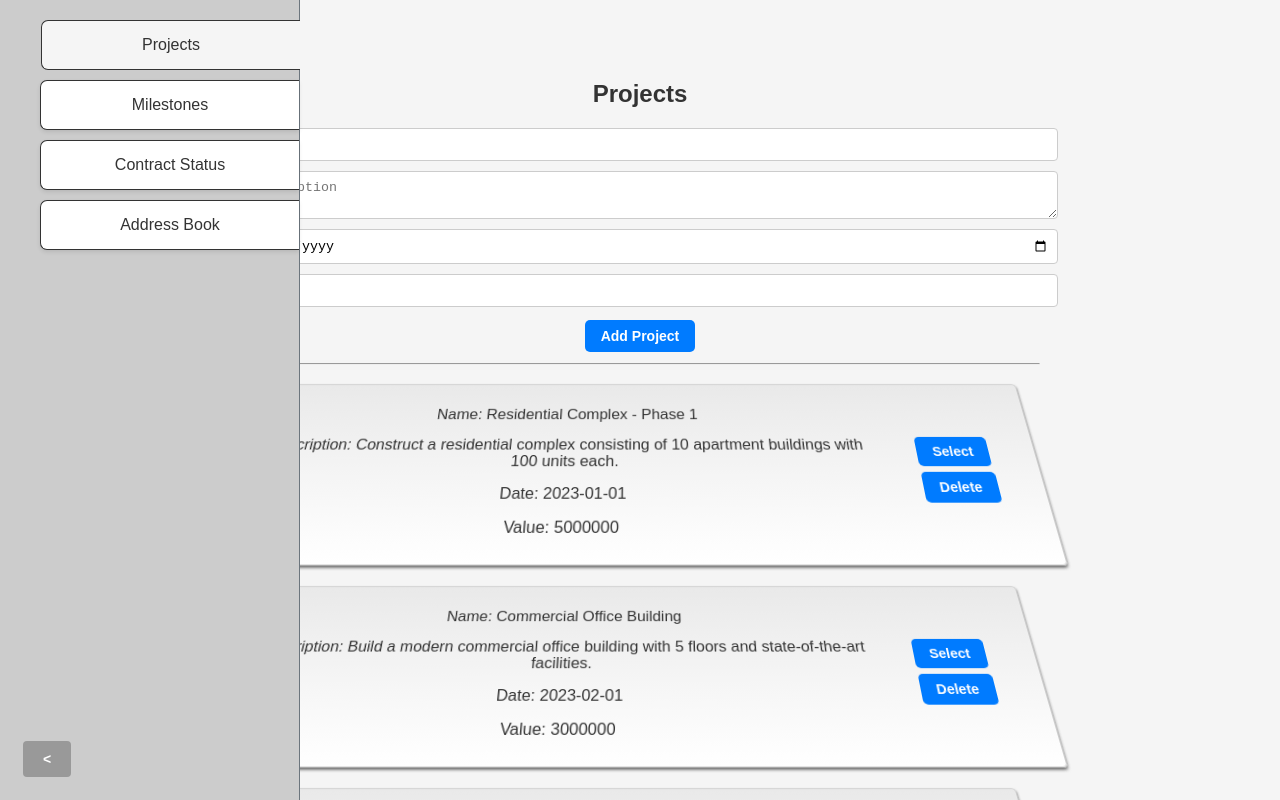
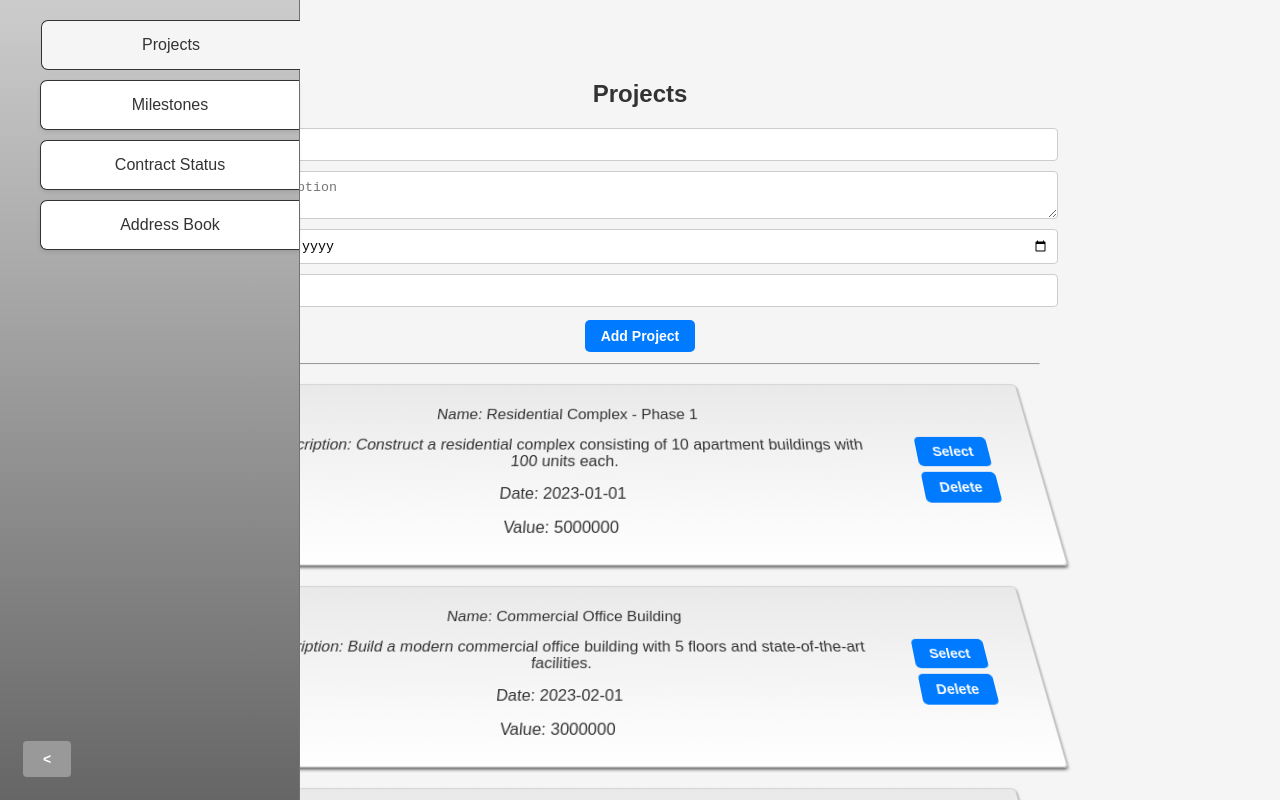
Before and after one commit to ramenpepe/circlehackathon, a React (Create React App) app in the folder cstream/: page / in a window 1280 px wide. Shown: the top 800 px of the page. Built offline with nearby package versions, Linux system fonts and the light colour scheme.

Commit message:
modified:   cstream/src/index.css

```diff
--- a/cstream/src/components/nav/LeftNavBar.css
+++ b/cstream/src/components/nav/LeftNavBar.css
@@ -1,6 +1,6 @@
 .left-nav-bar {
   width: 300px; height:100vh;
-  background-color: #ccc;
+  background:linear-gradient(#CCC, #666);
   padding: 20px;
   box-sizing: border-box;
   border-right: 1px solid var(--secondary-color);
```
